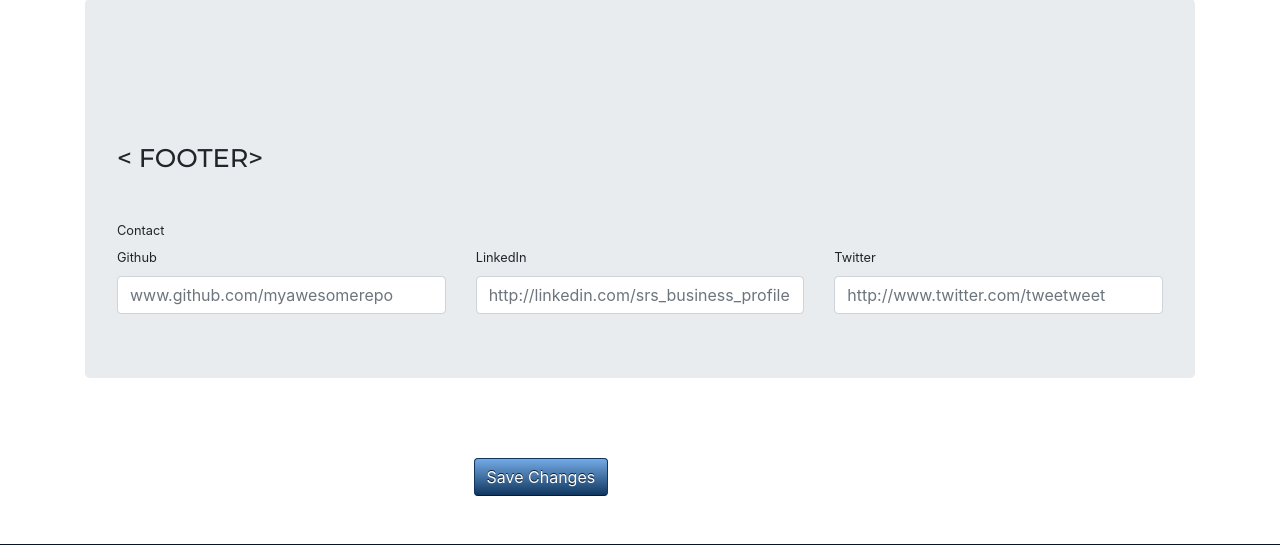
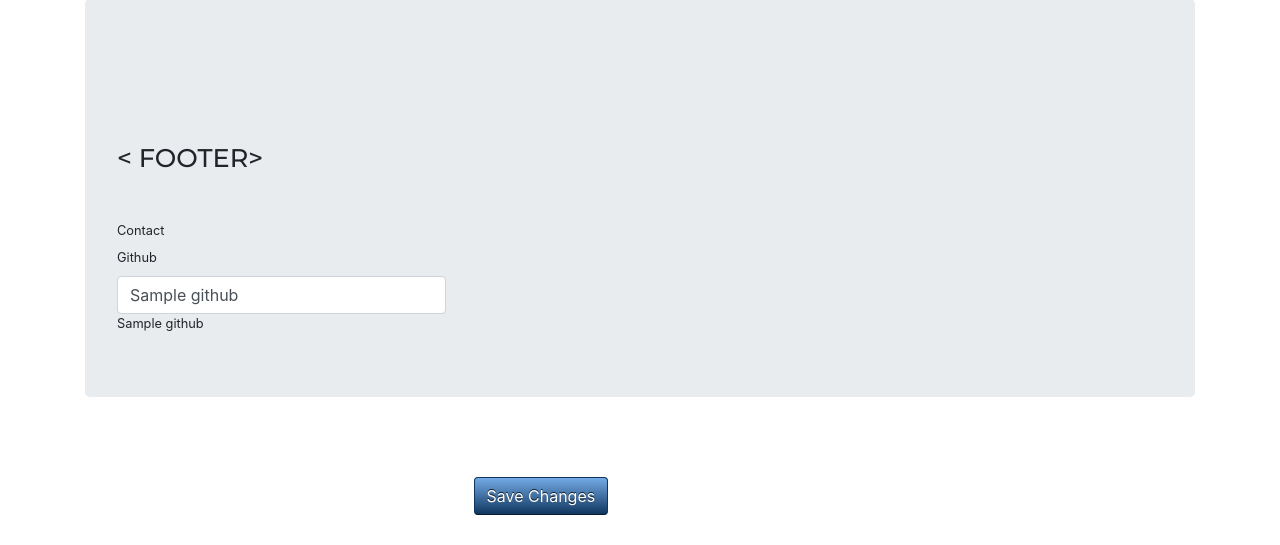
Before and after one commit to synnea/tanDev---tandem-exchange-for-developers, a Flask app: a page that uses templates/pages/editprofile.html in a window 1280 px wide. Shown: the part 2221-2766 px from the top of the page. Run offline with Flask 2, Linux system fonts and the light colour scheme; the visitor is signed in with stand-in values (Sample User, id 1); a database or web service that is not in the repository returns one stand-in record (values such as "Sample title"); some libraries are stand-ins or nearby versions.

Commit message:
Finish edit profile functionality.

```diff
--- a/app.py
+++ b/app.py
@@ -121,8 +121,6 @@ def register():
             "desiredSkills": [],
             "otherDetails": [],
             "github": "",
-            "linkedin": "",
-            "twitter": "",
             "registered": datetime.now().strftime("%d-%M-%Y"),
             "published": "",
             "display": False
@@ -162,8 +160,6 @@ def newprofile(username):
                 "otherDetails": request.form.getlist("other"),
                 "published": datetime.now().strftime("%d-%M-%Y"),
                 "github": request.form.get('github'),
-                "linkedin": request.form.get('linkedin'),
-                "twitter": request.form.get('twitter')
 
             }})
 
@@ -234,8 +230,6 @@ def preview(username):
                 "otherDetails": [],
                 "published": "",
                 "github": "",
-                "linkedin": "",
-                "twitter": ""
 
             }})
             username = session['username']
@@ -262,8 +256,15 @@ def edit(username):
         'shortDescription': request.form.get('shortDescription'),
         "imgURL": request.form.get('imgURL'),
         "district": request.form.get('district'),
+        "skills": request.form.getlist("skills"),
+        "desiredSkills": request.form.getlist("desiredSkills"),
+        "communicationStyle": request.form.getlist("communicationStyle"),
+        "otherDetails": request.form.getlist("other"),
+        "github": request.form.get('github'),
 
         }})
+
+        flash("Edits saved successfully. Scroll down to preview and publish.")
 
         return redirect(url_for('profile', loggedIn=loggedIn, username=session['username']))
 
--- a/templates/pages/editprofile.html
+++ b/templates/pages/editprofile.html
@@ -258,6 +258,8 @@
 
                     {% for commstyle in commstyles %}
 
+                    {% if commstyle not in username.communicationStyle %}
+
                     <div class="form-check">
                         <input class="form-check-input" type="checkbox" name="communicationStyle" value="{{commstyle}}"
                             id="comm-box">
@@ -265,6 +267,19 @@
                             {{commstyle}}
                         </label>
                     </div>
+
+                    {% endif %}
+
+                    {% if commstyle in username.communicationStyle %}
+
+                    <div class="form-check">
+                        <input class="form-check-input" type="checkbox" name="communicationStyle" value="{{commstyle}}"
+                            id="comm-box" checked>
+                        <label class="form-check-label" for="comm-box">
+                            {{commstyle}}
+                        </label>
+                    </div>
+                    {% endif %}
                     {% endfor %}
                 </div>
 
@@ -281,12 +296,27 @@
 
                     {% for other in other %}
 
+                    {% if other not in username.otherDetails %}
+
                     <div class="form-check">
                         <input class="form-check-input" type="checkbox" name="other" value="{{other}}" id="other-box">
                         <label class="form-check-label" for="other-box">
                             {{other}}
                         </label>
                     </div>
+
+                    {% endif %}
+
+                    {% if other in username.otherDetails %}
+
+                    <div class="form-check">
+                        <input class="form-check-input" type="checkbox" name="other" value="{{other}}" id="other-box"
+                            checked>
+                        <label class="form-check-label" for="other-box">
+                            {{other}}
+                        </label>
+                    </div>
+                    {% endif %}
                     {% endfor %}
                 </div>
 
@@ -320,34 +350,8 @@
                         Github
                     </label>
                     <input id="github" class="form-control" type="text" name="github" maxlength="50"
-                        placeholder="www.github.com/myawesomerepo">
+                        value="{{username.github}}">{{username.github}}
                 </div>
-
-
-
-                <div class="col-xs-6 col-md-4">
-
-
-                    <label class="profile-label" for="profile-contact">
-                        LinkedIn
-                    </label>
-                    <input id="linkedin" class="form-control" type="text" name="linkedin" maxlength="50"
-                        placeholder="http://linkedin.com/srs_business_profile">
-
-                </div>
-
-                <div class="col-xs-6 col-md-4">
-
-
-                    <label class="profile-label" for="profile-contact">
-                        Twitter
-                    </label>
-                    <input id="twitter" class="form-control" type="text" name="twitter" maxlength="50"
-                        placeholder="http://www.twitter.com/tweetweet">
-
-                </div>
-
-
 
             </div>
         </div>
```
